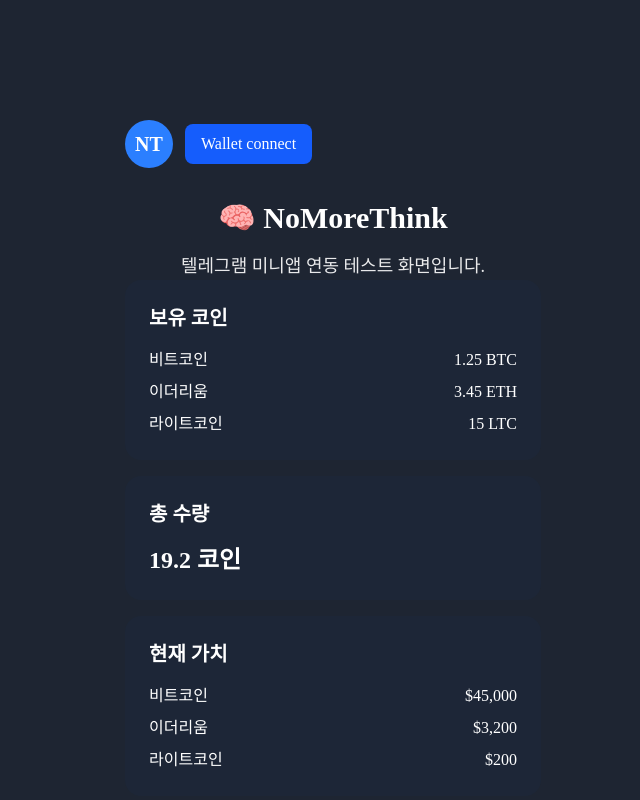
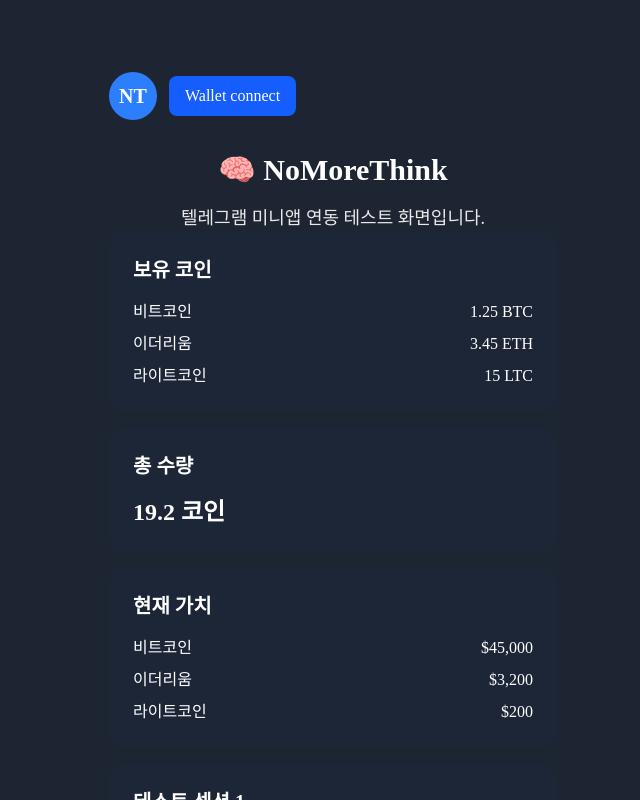
Before and after one commit to imsourceboom/nomorethink-front, a Next.js app: page / in a window 1280 px wide. Shown: the whole page, without its empty margins (307-947 px from the left). Built offline with nearby package versions, Linux system fonts and the light colour scheme.

Commit message:
fix: Adjust padding for Telegram WebApp fullscreen mode

```diff
--- a/app/page.tsx
+++ b/app/page.tsx
@@ -25,10 +25,10 @@ export default function Home() {
             mainButtonText="시작하기"
             onMainButtonClick={handleMainButtonClick}
         >
-            <main className="flex min-h-screen flex-col items-center justify-start p-24">
-                <div className="w-full max-w-md mx-auto flex flex-col items-center justify-start py-6 px-4">
+            <main className="flex min-h-screen flex-col items-center justify-start px-4 pt-14 pb-6">
+                <div className="w-full max-w-md mx-auto flex flex-col items-center justify-start">
                     {/* 상단 영역 */}
-                    <div className="w-full flex items-center justify-between mb-8">
+                    <div className="w-full flex items-center justify-between mb-8 mt-4">
                         <div className="flex items-center space-x-3">
                             <div className="w-12 h-12 rounded-full bg-gray-300 flex items-center justify-center overflow-hidden">
                                 <div className="w-full h-full bg-blue-500 flex items-center justify-center text-white text-xl font-bold">
```
